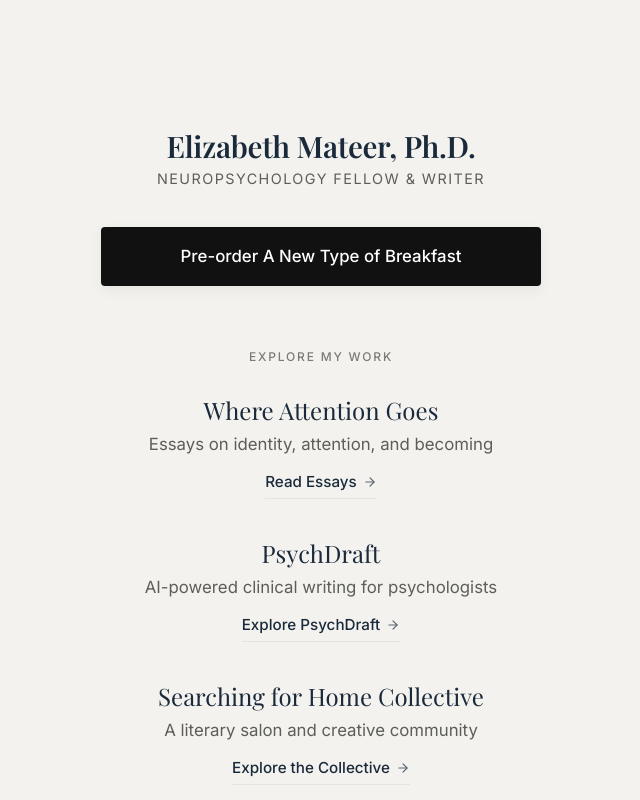
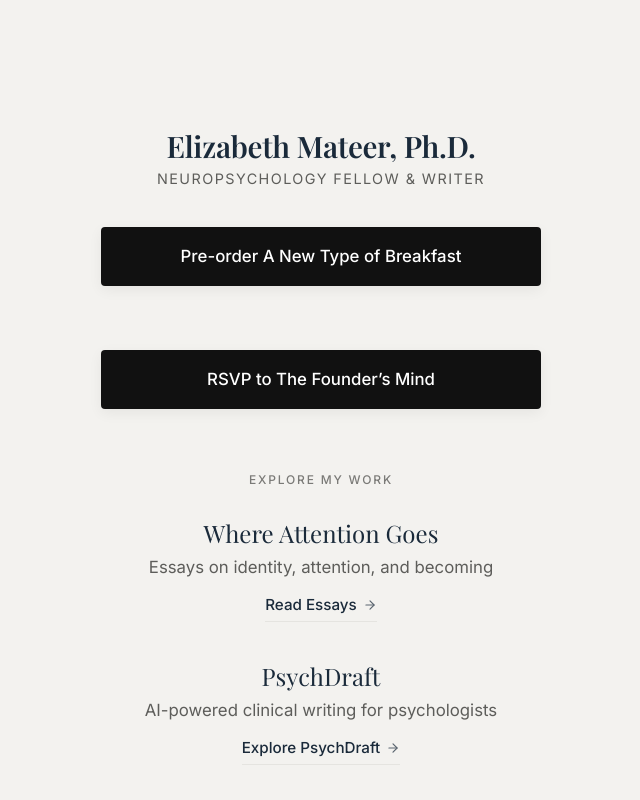
Before and after one commit to emateer73/elizabethmateer-site, a React (Vite) app: page /links in a window 1280 px wide. Shown: the top 800 px of the page, without its empty margins (319-959 px from the left). Built offline with nearby package versions, Linux system fonts and the light colour scheme; a web font is replaced by a local one.

Commit message:
site update

```diff
--- a/src/pages/Home.jsx
+++ b/src/pages/Home.jsx
@@ -19,7 +19,7 @@
                 <div className="container hero-container">
                     <div className="hero-content">
                         <h1 className="hero-title animate-text">
-                            Elizabeth Mateer,<br/>Ph.D.
+                            Elizabeth Mateer, Ph.D.
                         </h1>
                         <p className="hero-subtitle animate-text delay-1">
                             CLINICAL NEUROPSYCHOLOGY FELLOW,<br/>WRITER, AND FOUNDER.
--- a/src/pages/Links.jsx
+++ b/src/pages/Links.jsx
@@ -13,6 +13,10 @@
 
                 <a href="https://www.finishinglinepress.com/product/a-new-type-of-breakfast-by-elizabeth-mateer/" target="_blank" rel="noopener noreferrer" className="btn-prominent">
                     Pre-order A New Type of Breakfast
+                </a>
+
+                <a href="https://partiful.com/e/baLjGX6g9byOPC7TwycH" target="_blank" rel="noopener noreferrer" className="btn-prominent">
+                    RSVP to The Founder’s Mind
                 </a>
 
                 <div className="links-section">
```
